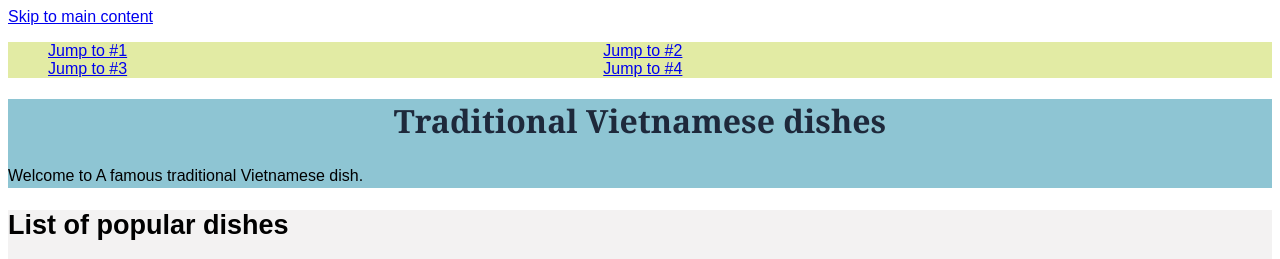
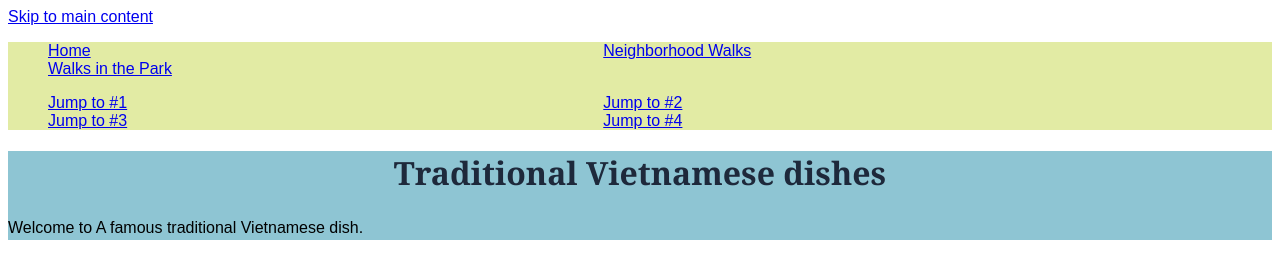
Before and after one commit to PhamNguyenPhuongMai/coursera-html-assignment, a plain HTML site: page index.html in a window 1280 px wide. Shown: the top 259 px of the page. Drawn offline with Linux system fonts and the light colour scheme.

Commit message:
Update index.html

```diff
--- a/index.html
+++ b/index.html
@@ -11,6 +11,12 @@
   <body>
     <a href="#header">Skip to main content</a>
     <nav>
+      <ul>
+        <li><a href="index.html">Home</a></li>
+        <li><a href="neighborhood.html">Neighborhood Walks</a></li>
+        <li><a href="parks.html">Walks in the Park</a></li>
+      </ul>
+
       <ul>
         <li><a href="#one">Jump to #1</a></li>
         <li><a href="#two">Jump to #2</a></li>
```
